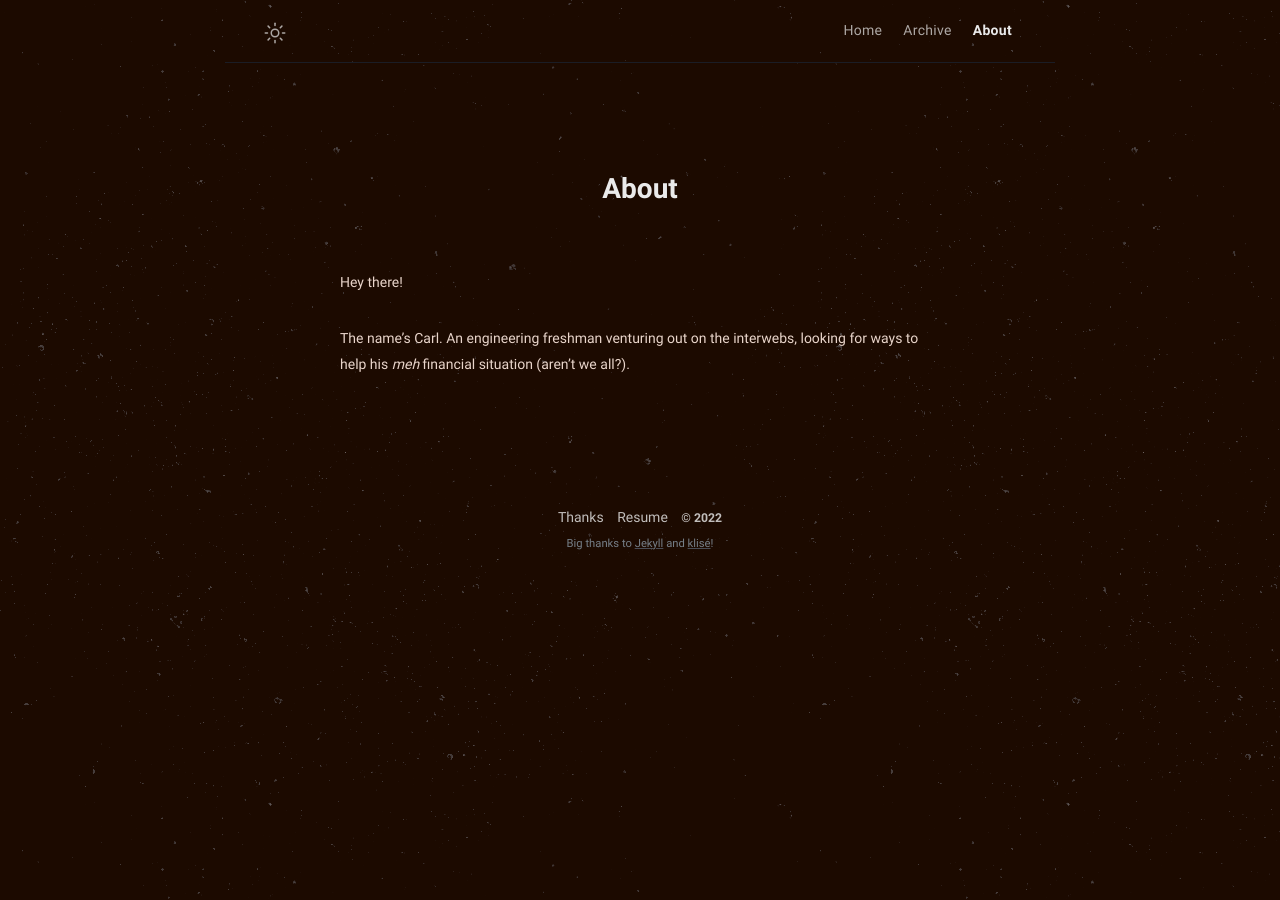
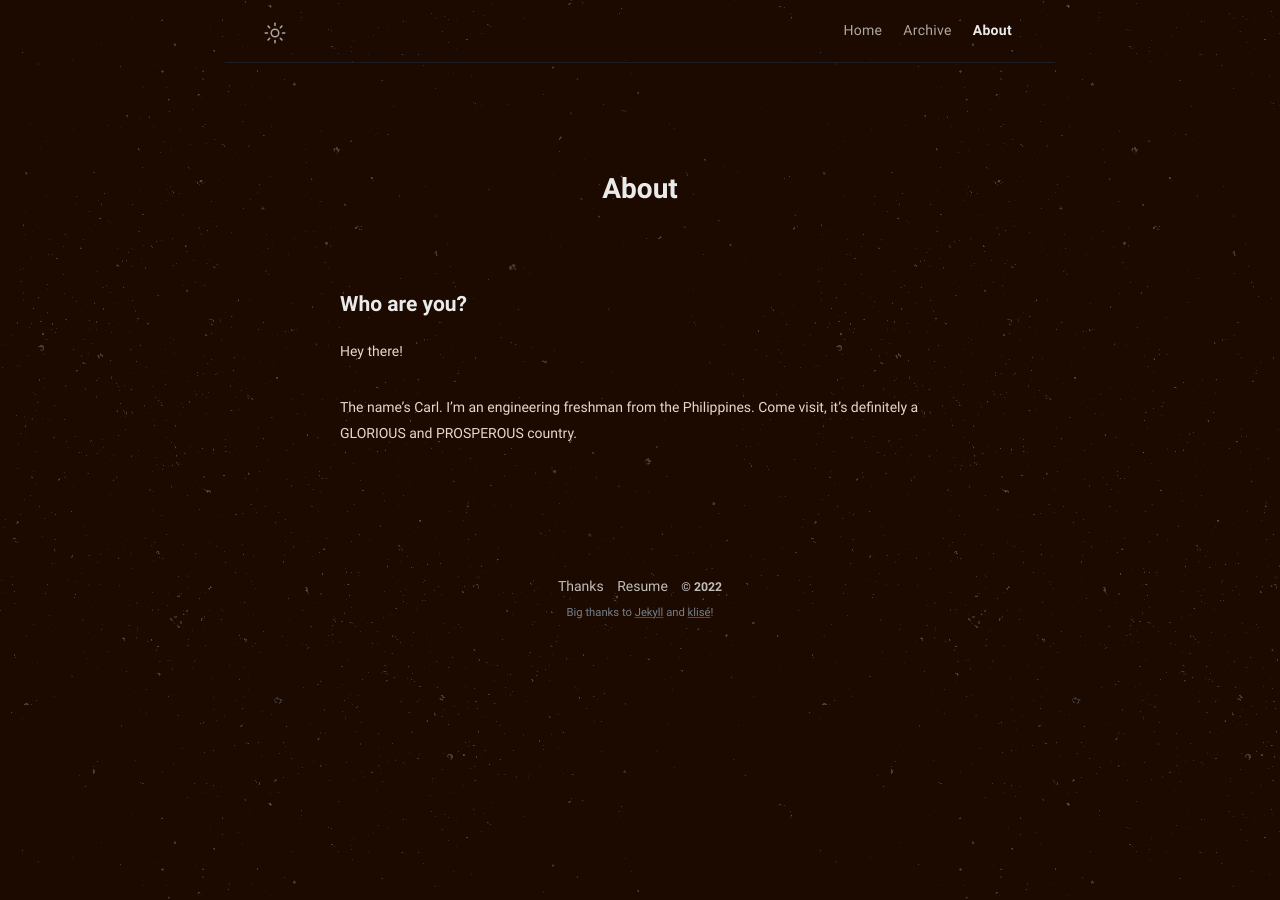
Before and after one commit to philippines69/carlcastroarchives, a Jekyll site: the page built from about.md, in a window 1280 px wide. Built offline with Jekyll 4.4.1, drawn with Linux system fonts in a browser that asks for light colours.

Commit message:
Update from Forestry.io philippines69 updated about.md

```diff
--- a/about.md
+++ b/about.md
@@ -8,6 +8,8 @@ excerpt: Hello peeps, I'm student of computer science from Banyuwangi, living in
 comments: false
 
 ---
+# Who are you?
+
 Hey there!
 
-The name's Carl. An engineering freshman venturing out on the interwebs, looking for ways to help his _meh_ financial situation (aren't we all?).
+The name's Carl. I'm an engineering freshman from the Philippines. Come visit, it's definitely a GLORIOUS and PROSPEROUS country.
```
